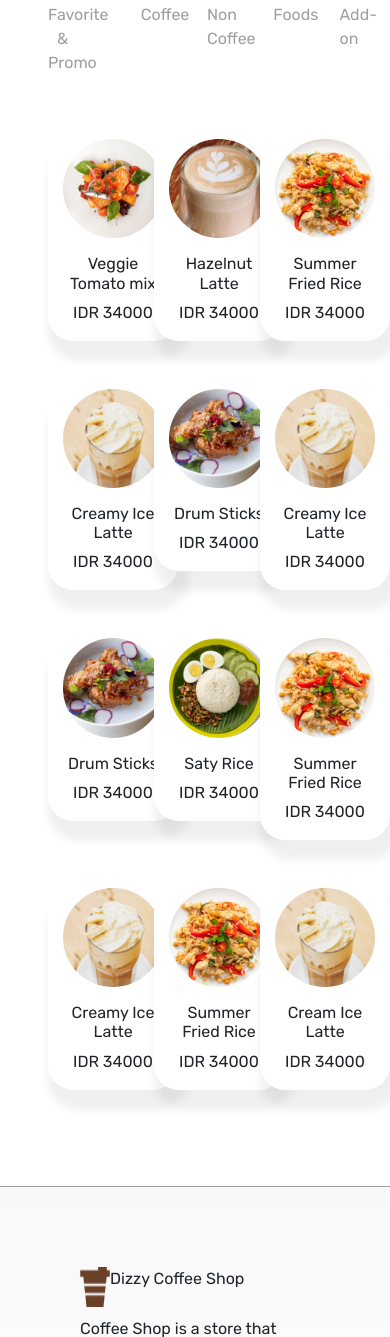
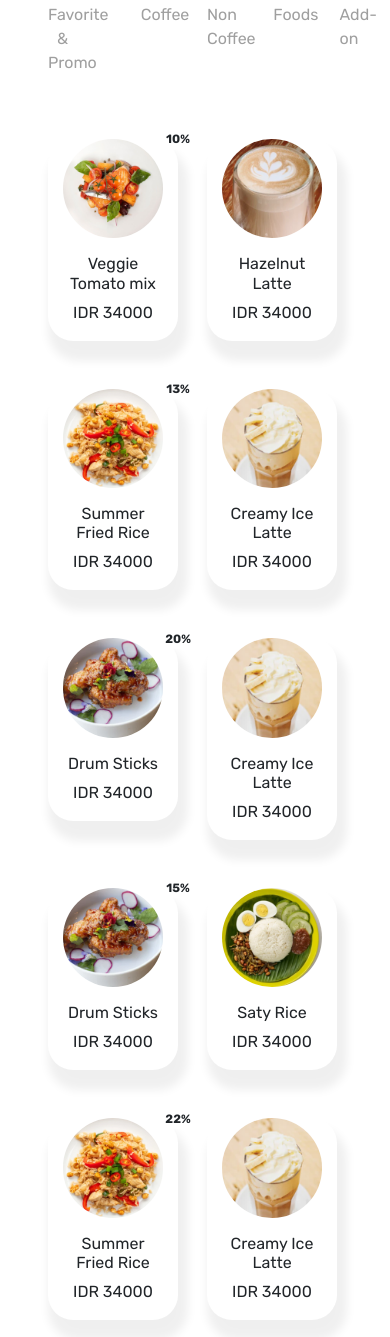
Before and after one commit to faryadicka/WEB-RESPONSIVE, a plain HTML site: page products.html in a window 390 px wide. Shown: the part 932-2269 px from the top of the page. Drawn offline with nearby package versions, Linux system fonts and the light colour scheme.

Commit message:
fix responsive

```diff
--- a/products.html
+++ b/products.html
@@ -128,16 +128,19 @@
             </div>
           </div>
           <div class="row mt-5">
-            <div class="col-4 col-lg-3">
+            <div class="col-6 col-md-4 col-lg-3">
               <div class="card card-products border-0 align-items-center text-center mb-5">
                 <img src="/assets/img/veggie.png" class="card-img-top rounded-circle" alt="...">
+                <span class="text-dark position-absolute top-0 start-100 translate-middle badge rounded-pill bg-white">
+                  10%
+                </span>
                 <div class="card-body">
                   <h6 class="card-title">Veggie Tomato mix</h6>
                   <p class="card-text">IDR 34000</p>
                 </div>
               </div>
             </div>
-            <div class="col-4 col-lg-3">
+            <div class="col-6 col-md-4 col-lg-3">
               <div class="card card-products border-0 align-items-center text-center mb-5">
                 <img src="/assets/img/hazelnut.png" class="card-img-top rounded-circle" alt="...">
                 <div class="card-body">
@@ -146,16 +149,20 @@
                 </div>
               </div>
             </div>
-            <div class="col-4 col-lg-3">
+            <div class="col-6 col-md-4 col-lg-3">
               <div class="card card-products border-0 align-items-center text-center mb-5">
                 <img src="/assets/img/summer.png" class="card-img-top rounded-circle" alt="...">
+                <span class="text-dark position-absolute top-0 start-100 translate-middle badge rounded-pill bg-white">
+                  13%
+                </span>
+                </span>
                 <div class="card-body">
                   <h6 class="card-title">Summer Fried Rice</h6>
                   <p class="card-text">IDR 34000</p>
                 </div>
               </div>
             </div>
-            <div class="col-4 col-lg-3">
+            <div class="col-6 col-md-4 col-lg-3">
               <div class="card card-products border-0 align-items-center text-center mb-5">
                 <img src="/assets/img/creamyice.png" class="card-img-top rounded-circle" alt="...">
                 <div class="card-body">
@@ -164,16 +171,19 @@
                 </div>
               </div>
             </div>
-            <div class="col-4 col-lg-3">
+            <div class="col-6 col-md-4 col-lg-3">
               <div class="card card-products border-0 align-items-center text-center mb-5">
                 <img src="/assets/img/drum-sticks.png" class="card-img-top rounded-circle" alt="...">
+                <span class="text-dark position-absolute top-0 start-100 translate-middle badge rounded-pill bg-white">
+                  20%
+                </span>
                 <div class="card-body">
                   <h6 class="card-title">Drum Sticks</h6>
                   <p class="card-text">IDR 34000</p>
                 </div>
               </div>
             </div>
-            <div class="col-4 col-lg-3">
+            <div class="col-6 col-md-4 col-lg-3">
               <div class="card card-products border-0 align-items-center text-center mb-5">
                 <img src="/assets/img/creamyice.png" class="card-img-top rounded-circle" alt="...">
                 <div class="card-body">
@@ -182,16 +192,19 @@
                 </div>
               </div>
             </div>
-            <div class="col-4 col-lg-3">
+            <div class="col-6 col-md-4 col-lg-3">
               <div class="card card-products border-0 align-items-center text-center mb-5">
                 <img src="/assets/img/drum-sticks.png" class="card-img-top rounded-circle" alt="...">
+                <span class="text-dark position-absolute top-0 start-100 translate-middle badge rounded-pill bg-white">
+                  15%
+                </span>
                 <div class="card-body">
                   <h6 class="card-title">Drum Sticks</h6>
                   <p class="card-text">IDR 34000</p>
                 </div>
               </div>
             </div>
-            <div class="col-4 col-lg-3">
+            <div class="col-6 col-md-4 col-lg-3">
               <div class="card card-products border-0 align-items-center text-center mb-5">
                 <img src="/assets/img/salty-rice.png" class="card-img-top rounded-circle" alt="...">
                 <div class="card-body">
@@ -200,16 +213,19 @@
                 </div>
               </div>
             </div>
-            <div class="col-4 col-lg-3">
+            <div class="col-6 col-md-4 col-lg-3">
               <div class="card card-products border-0 align-items-center text-center mb-5">
                 <img src="/assets/img/summer.png" class="card-img-top rounded-circle" alt="...">
+                <span class="text-dark position-absolute top-0 start-100 translate-middle badge rounded-pill bg-white">
+                  22%
+                </span>
                 <div class="card-body">
                   <h6 class="card-title">Summer Fried Rice</h6>
                   <p class="card-text">IDR 34000</p>
                 </div>
               </div>
             </div>
-            <div class="col-4 col-lg-3">
+            <div class="col-6 col-md-4 col-lg-3">
               <div class="card card-products border-0 align-items-center text-center mb-5">
                 <img src="/assets/img/creamyice.png" class="card-img-top rounded-circle" alt="...">
                 <div class="card-body">
@@ -218,16 +234,19 @@
                 </div>
               </div>
             </div>
-            <div class="col-4 col-lg-3">
+            <div class="col-6 col-md-4 col-lg-3">
               <div class="card card-products border-0 align-items-center text-center mb-5">
                 <img src="/assets/img/summer.png" class="card-img-top rounded-circle" alt="...">
+                <span class="text-dark position-absolute top-0 start-100 translate-middle badge rounded-pill bg-white">
+                  10%
+                </span>
                 <div class="card-body">
                   <h6 class="card-title">Summer Fried Rice</h6>
                   <p class="card-text">IDR 34000</p>
                 </div>
               </div>
             </div>
-            <div class="col-4 col-lg-3">
+            <div class="col-6 col-md-4 col-lg-3">
               <div class="card card-products border-0 align-items-center text-center">
                 <img src="/assets/img/creamyice.png" class="card-img-top rounded-circle" alt="...">
                 <div class="card-body">
@@ -260,9 +279,9 @@
           <p class="copy-right">©DIZZY COFFEE SHOP</p>
         </div>
       </div>
-      <div class="col-md-4 mt-3">
+      <div class="col-md-6 mt-3">
         <div class="row">
-          <div class="col-6">
+          <div class="col-6 col-md-4">
             <ul class="list-footer-product">
               <li class="list-title-footer">Products</li>
               <a href="#">
```
